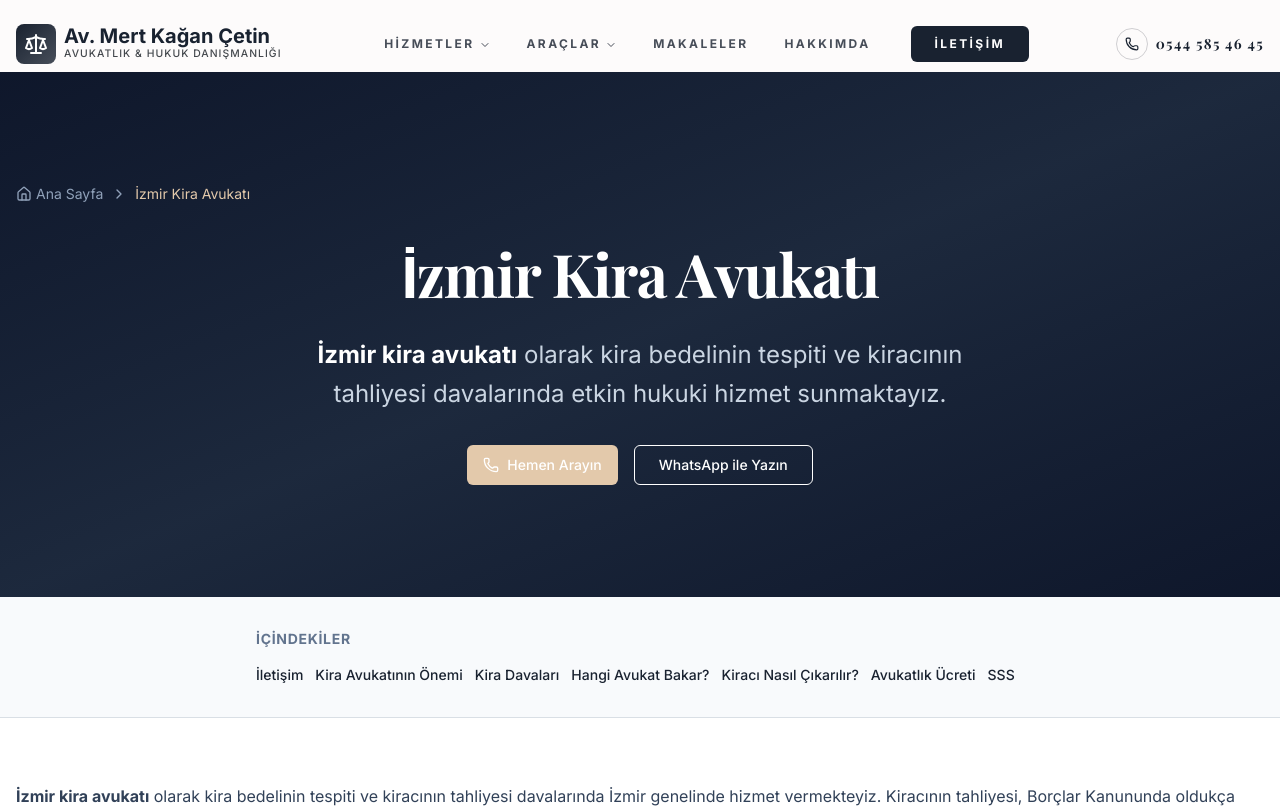
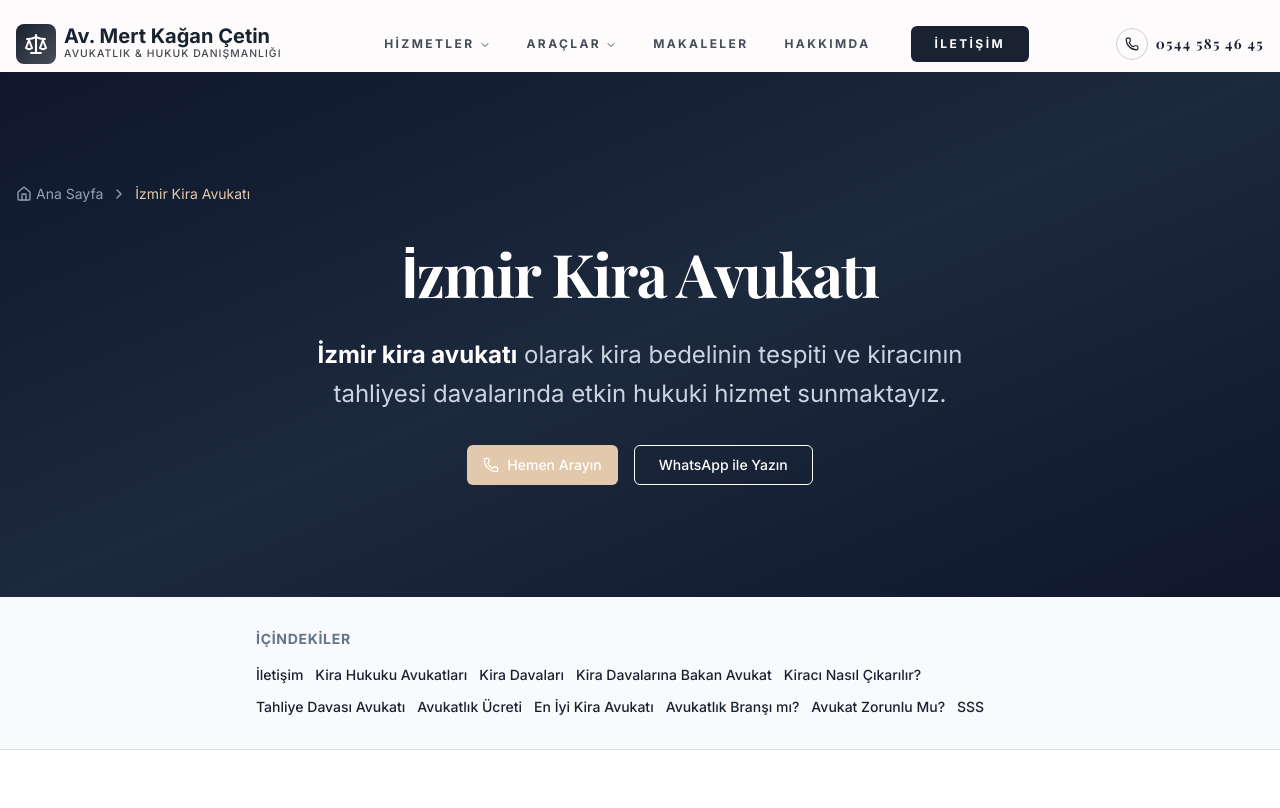
Before and after one commit to pixelmirage/site, a Next.js app: page /izmir-kira-avukati in a window 1280 px wide. Shown: the top 808 px of the page. Built offline with nearby package versions, Linux system fonts and the light colour scheme; a web font is replaced by a local one.

Commit message:
feat(seo): add keyword-focused headings to kira avukatı pillar page
Co-Authored-By: Claude Opus 4.6 <noreply@anthropic.com>

```diff
--- a/src/app/izmir-kira-avukati/page.tsx
+++ b/src/app/izmir-kira-avukati/page.tsx
@@ -61,11 +61,15 @@ const faqs = [
 
 const tocItems = [
     { id: "iletisim-bilgileri", title: "İletişim" },
-    { id: "kira-avukatinin-onemi", title: "Kira Avukatının Önemi" },
+    { id: "kira-hukuku-avukatlari", title: "Kira Hukuku Avukatları" },
     { id: "kira-davalari", title: "Kira Davaları" },
-    { id: "kira-islerine-hangi-avukat-bakar", title: "Hangi Avukat Bakar?" },
+    { id: "kira-davalarina-bakan-avukat", title: "Kira Davalarına Bakan Avukat" },
     { id: "kiraci-nasil-cikarilir", title: "Kiracı Nasıl Çıkarılır?" },
+    { id: "kiraci-tahliye-davasi-avukati", title: "Tahliye Davası Avukatı" },
     { id: "avukatlik-ucreti", title: "Avukatlık Ücreti" },
+    { id: "en-iyi-kira-avukati", title: "En İyi Kira Avukatı" },
+    { id: "kira-avukatligi-bransi", title: "Avukatlık Branşı mı?" },
+    { id: "kira-avukati-zorunlu-mu", title: "Avukat Zorunlu Mu?" },
     { id: "sss", title: "SSS" },
 ];
 
@@ -189,7 +193,7 @@ export default function IzmirKiraAvukatiPage() {
                         />
 
                         {/* İzmir Kira Avukatının Önemi */}
-                        <h2 id="kira-avukatinin-onemi" className="scroll-mt-24">İzmir Kira Avukatının Önemi</h2>
+                        <h2 id="kira-hukuku-avukatlari" className="scroll-mt-24">İzmir'de Kira Hukuku Avukatları</h2>
 
                         <p>
                             Kiraya ilişkin hususlar sıkı şekil şartlarına bağlanmıştır. Ev sahibi ve kiracı arasındaki anlaşmazlıkların yetkin bir <strong>kira avukatı</strong> tarafından takip edilmesi çok önemlidir. <strong>Kira hukuku avukatı</strong>nın yardımları sayesinde süreleri kaçırmazsınız. <Link href="/izmir-kira-avukati/kiraci-tahliye-davasi/">Tahliye işlemlerini</Link> ve davaları daha hızlı sonuçlandırır, böylece hak kaybına uğramanın önüne geçmiş olursunuz.
@@ -228,7 +232,7 @@ export default function IzmirKiraAvukatiPage() {
                         </ol>
 
                         {/* Kira İşlerine Hangi Avukat Bakar */}
-                        <h2 id="kira-islerine-hangi-avukat-bakar" className="scroll-mt-24">Kira İşlerine Hangi Avukat Bakar?</h2>
+                        <h2 id="kira-davalarina-bakan-avukat" className="scroll-mt-24">İzmir'de Kira Davalarına Bakan Avukat</h2>
 
                         <p>
                             <strong>Kira hukuku avukatı</strong>, müvekkillerden gelen kira kontratlarını revize eden ve düzenleyen, TBK hükümlerine göre kira hukukuna uygun çeşitli sözleşme ve protokolleri hazırlayan, kira hukuku kaynaklı <Link href="/izmir-kira-avukati/kiraci-tahliye-davasi/">tahliye davaları</Link>, <Link href="/izmir-kira-avukati/kira-tespit-davasi/">kira tespit davaları</Link> gibi her türlü kira ilişkisinden doğan uyuşmazlıklarla ilgilenen alanında uzman hukukçuya denir.
@@ -296,6 +300,17 @@ export default function IzmirKiraAvukatiPage() {
                             <figcaption className="text-center text-sm text-slate-500 mt-3">Kiracı tahliye sebepleri ve hukuki dayanakları</figcaption>
                         </figure>
 
+                        {/* Kiracının Tahliyesi Davası Avukatı İzmir */}
+                        <h2 id="kiraci-tahliye-davasi-avukati" className="scroll-mt-24">Kiracının Tahliyesi Davası Avukatı İzmir</h2>
+
+                        <p>
+                            İzmir&apos;de kiracının tahliyesi davası açmak isteyen ev sahipleri için deneyimli bir <strong>kira avukatı</strong> ile çalışmak büyük önem taşır. Tahliye davaları TBK&apos;nın öngördüğü sıkı usul kurallarına tabi olduğundan sürelerin doğru hesaplanması ve ihtarnamelerin usulüne uygun çekilmesi gerekmektedir.
+                        </p>
+
+                        <p>
+                            <strong>İzmir kira avukatı</strong> olarak <Link href="/izmir-kira-avukati/kiraci-tahliye-davasi/">tahliye taahhütnamesi</Link>, <Link href="/blog/ihtiyac-nedeniyle-tahliye-davasi-nasil-acilir/">ihtiyaç nedeniyle tahliye</Link>, <Link href="/blog/kiracinin-tahliyesi-icin-iki-hakli-ihtar-nedir/">iki haklı ihtar</Link> ve 10 yıllık uzama süresinin dolması gibi tüm tahliye sebeplerine dayalı davalarda müvekkillerimize profesyonel hukuki destek sunmaktayız. Tahliye davasında hak kaybı yaşamamak için sürecin başından itibaren uzman bir avukatla hareket etmeniz önerilir.
+                        </p>
+
                         {/* Avukatlık Ücreti */}
                         <h2 id="avukatlik-ucreti" className="scroll-mt-24">Ev Sahibi Kiracı Davalarında Avukatlık Ücreti</h2>
 
@@ -342,6 +357,45 @@ export default function IzmirKiraAvukatiPage() {
 
                         <p>
                             Lütfen kira hukukunu ilgilendiren sorununuzla ilgili kesin fiyat bilgisi almak için <strong>kira hukuku avukatı</strong> ile <Link href="/iletisim/">iletişime geçiniz</Link>.
+                        </p>
+
+                        {/* En İyi İzmir Kira Avukatı Nasıl Bulunur? */}
+                        <h2 id="en-iyi-kira-avukati" className="scroll-mt-24">En İyi İzmir Kira Avukatı Nasıl Bulunur?</h2>
+
+                        <p>
+                            En iyi <strong>İzmir kira avukatı</strong>nı bulmak için öncelikle avukatın kira hukuku alanındaki deneyimine ve dava geçmişine bakmanız gerekir. İzmir Barosu&apos;na kayıtlı avukatlar arasından kira hukuku konusunda uzmanlaşmış isimleri araştırabilirsiniz.
+                        </p>
+
+                        <p>
+                            Avukatın daha önce yürüttüğü <Link href="/izmir-kira-avukati/kiraci-tahliye-davasi/">tahliye davaları</Link>, <Link href="/izmir-kira-avukati/kira-tespit-davasi/">kira tespit davaları</Link> ve kira uyuşmazlıklarındaki başarı oranı önemli bir kriter olmalıdır. Ayrıca avukatın iletişim becerisi, müvekkile geri dönüş hızı ve ücret politikası da tercih sürecinde değerlendirilmesi gereken faktörlerdir. Ücretsiz ön görüşme imkanı sunan <strong>İzmir kira avukatları</strong>yla tanışarak kendinize en uygun avukatı belirleyebilirsiniz.
+                        </p>
+
+                        <h3>En İyi Kira Avukatı Hangisi?</h3>
+
+                        <p>
+                            En iyi <strong>kira avukatı</strong>; müvekkilin haklarını en etkili şekilde savunan, kira hukuku mevzuatını ve Yargıtay içtihatlarını yakından takip eden, dava süreçlerini zamanında ve eksiksiz yürüten avukattır. &quot;En iyi&quot; kavramı kişiden kişiye değişebilir; ancak avukatın alanında uzmanlaşmış olması, deneyim yılı ve müvekkil memnuniyeti en önemli göstergelerdir. İzmir&apos;de <strong>kira avukatı</strong> ararken mutlaka yüz yüze veya telefonla ön görüşme yapmanız ve davanızın değerlendirilmesini istemeniz tavsiye edilir.
+                        </p>
+
+                        {/* Kira Avukatlığı Avukatlık Branşı mıdır? */}
+                        <h2 id="kira-avukatligi-bransi" className="scroll-mt-24">Kira Avukatlığı Avukatlık Branşı mıdır?</h2>
+
+                        <p>
+                            Türkiye&apos;de avukatlık mesleğinde resmi bir branşlaşma sistemi bulunmamaktadır. Her avukat her alanda dava takip edebilir. Ancak pratikte avukatlar belirli hukuk dallarında uzmanlaşmaktadır. Kira avukatlığı da bu uzmanlık alanlarından biridir.
+                        </p>
+
+                        <p>
+                            Kira hukuku; Türk Borçlar Kanunu, İcra ve İflas Kanunu, Yargıtay içtihatları ve sürekli değişen mevzuat bilgisi gerektiren teknik bir alandır. Bu nedenle kira uyuşmazlıklarında genel pratik yapan bir avukat yerine kira hukukuna odaklanmış bir <strong>İzmir kira avukatı</strong> ile çalışmak daha etkili sonuçlar almanızı sağlar.
+                        </p>
+
+                        {/* İzmir Kira Avukatı Tutmak Zorunlu Mu? */}
+                        <h2 id="kira-avukati-zorunlu-mu" className="scroll-mt-24">İzmir Kira Avukatı Tutmak Zorunlu Mu?</h2>
+
+                        <p>
+                            Türk hukukunda kira davaları için avukat tutma zorunluluğu bulunmamaktadır. Kiracı veya ev sahibi davayı bizzat kendisi de takip edebilir. Ancak kira hukuku, sürelere ve şekil şartlarına sıkı sıkıya bağlı bir alan olduğundan avukatsız açılan davalarda usul hatası yapma riski oldukça yüksektir.
+                        </p>
+
+                        <p>
+                            Yanlış hesaplanan bir süre, eksik çekilen bir ihtarname veya hatalı hazırlanan bir dilekçe davanın reddine yol açabilir. Bu nedenle özellikle <Link href="/izmir-kira-avukati/kiraci-tahliye-davasi/">tahliye davaları</Link> ve <Link href="/izmir-kira-avukati/kira-tespit-davasi/">kira tespit davaları</Link>nda <strong>İzmir kira avukatı</strong> ile çalışmanız hak kaybını önlemek açısından büyük önem taşımaktadır.
                         </p>
 
                         <hr />
```
